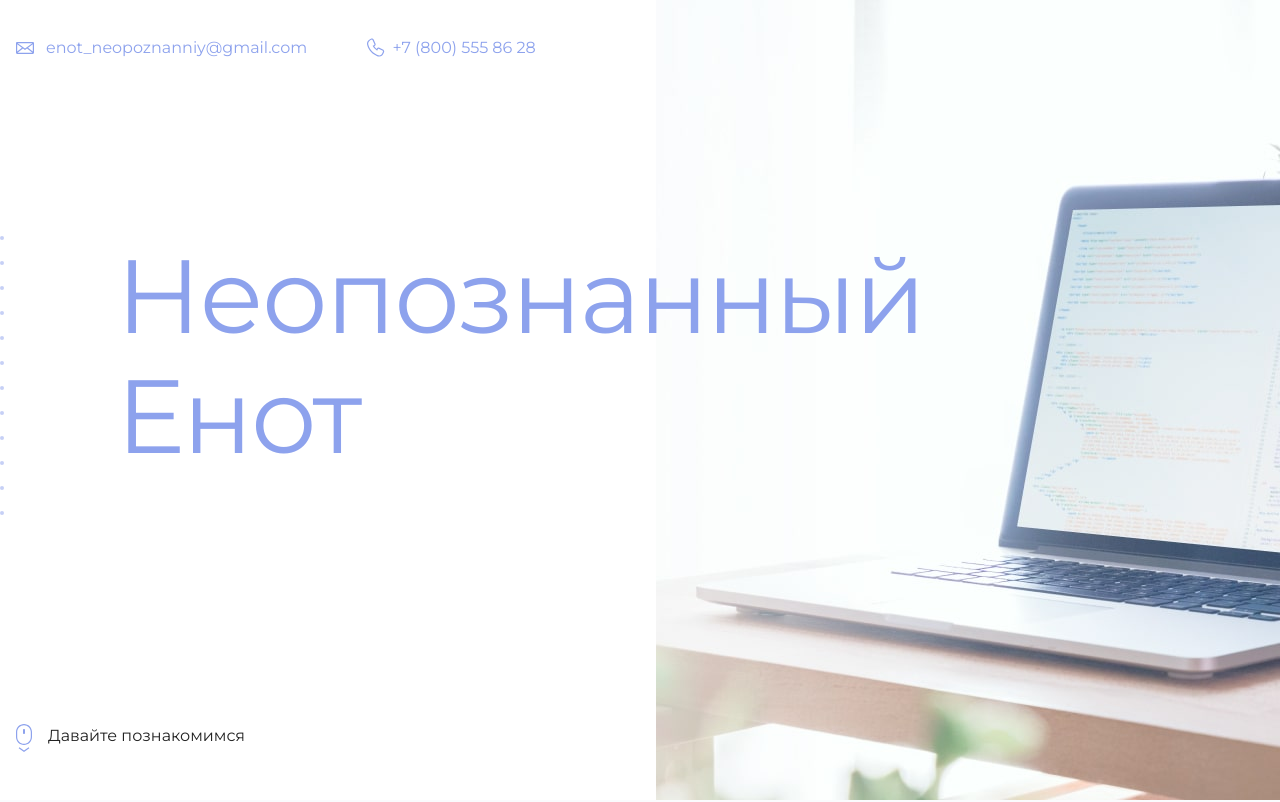
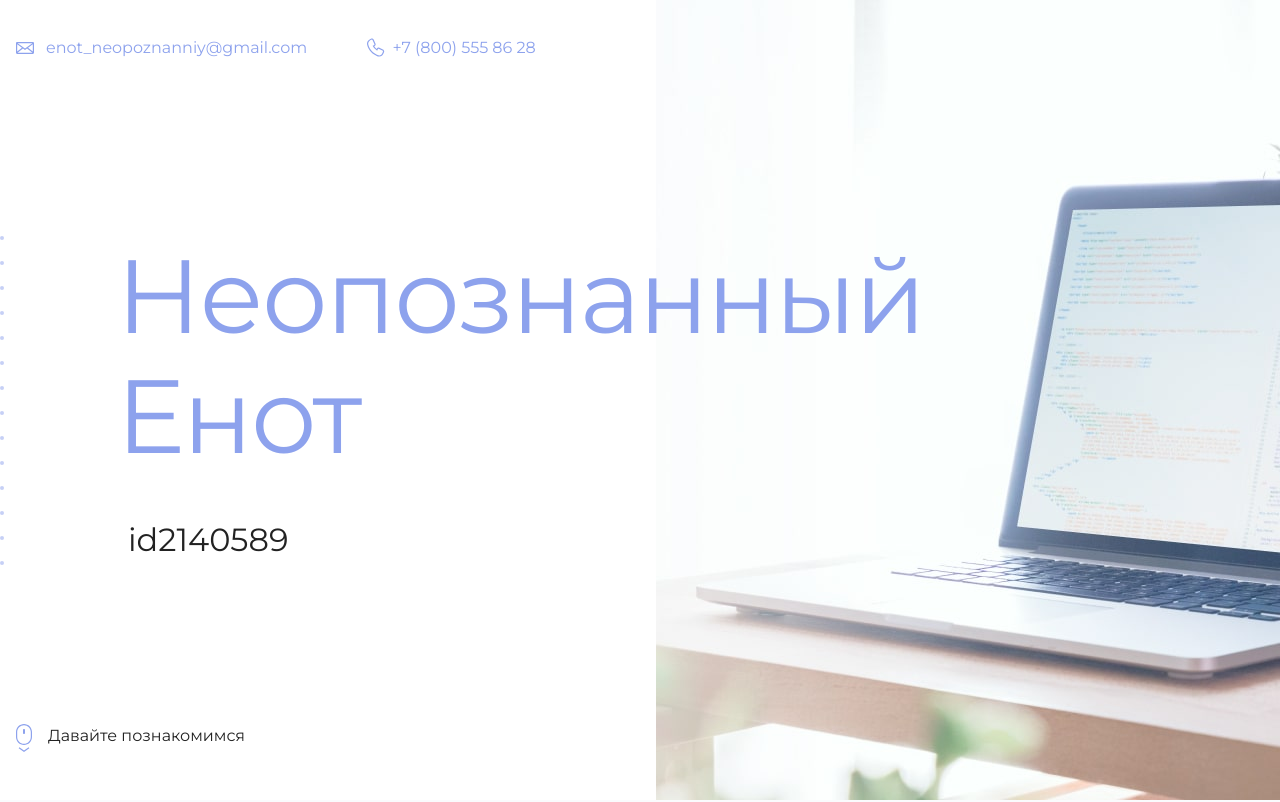
Before and after one commit to AndreyKaliushka/mynewone, a plain HTML site: page index.html in a window 1280 px wide. Shown: the top 802 px of the page. Drawn offline with Linux system fonts and the light colour scheme.

Commit message:
Добавил id

```diff
--- a/index.html
+++ b/index.html
@@ -19,7 +19,7 @@
       <section class="hero-image">
         <div class="container">
           <h1 class="heading">Неопознанный Енот</h1>
-          <p><!-- Тут ваш id на сайте Академии --></p>
+          <p>id2140589</p>
         </div>
       </section>
 
```
